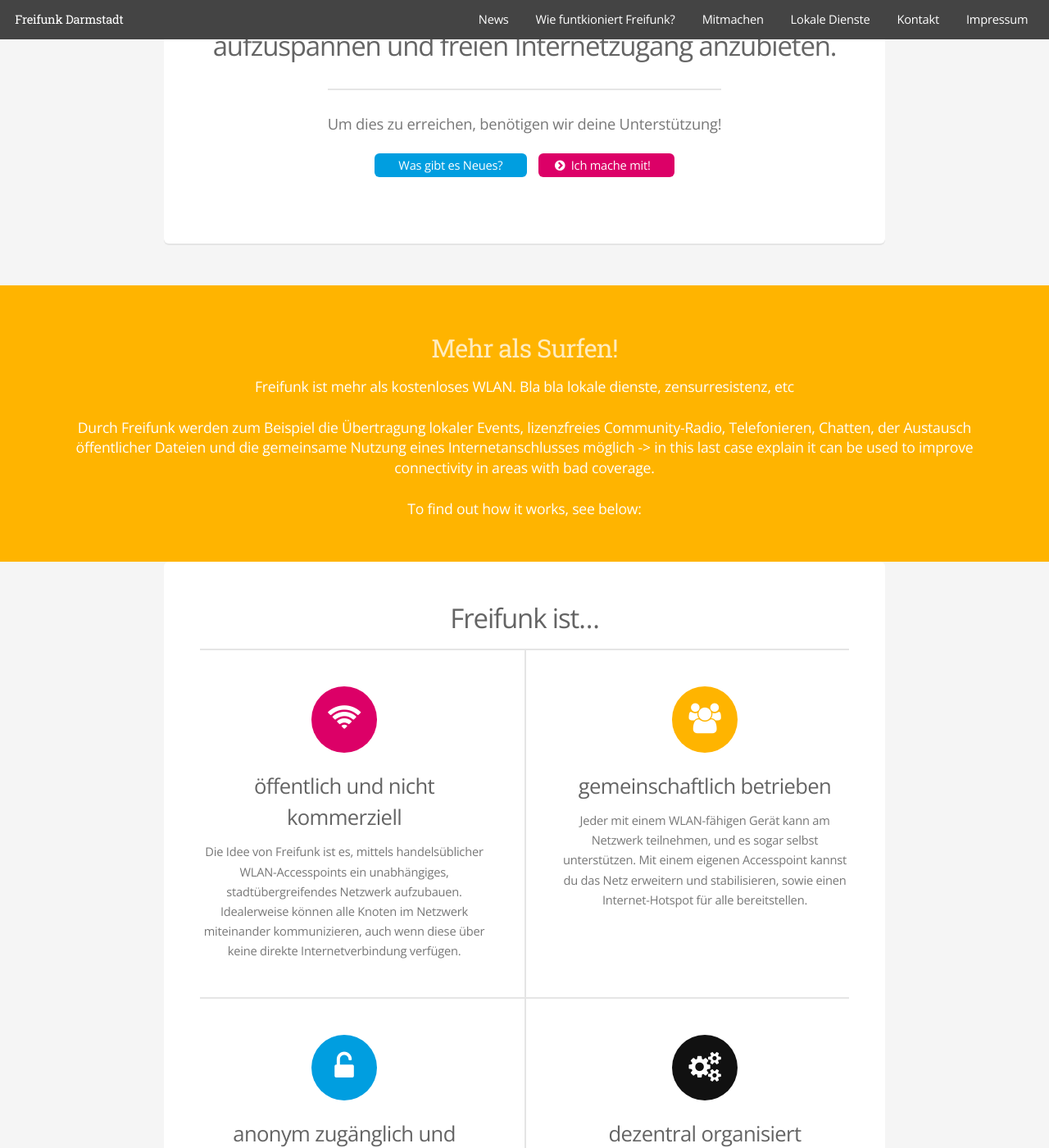
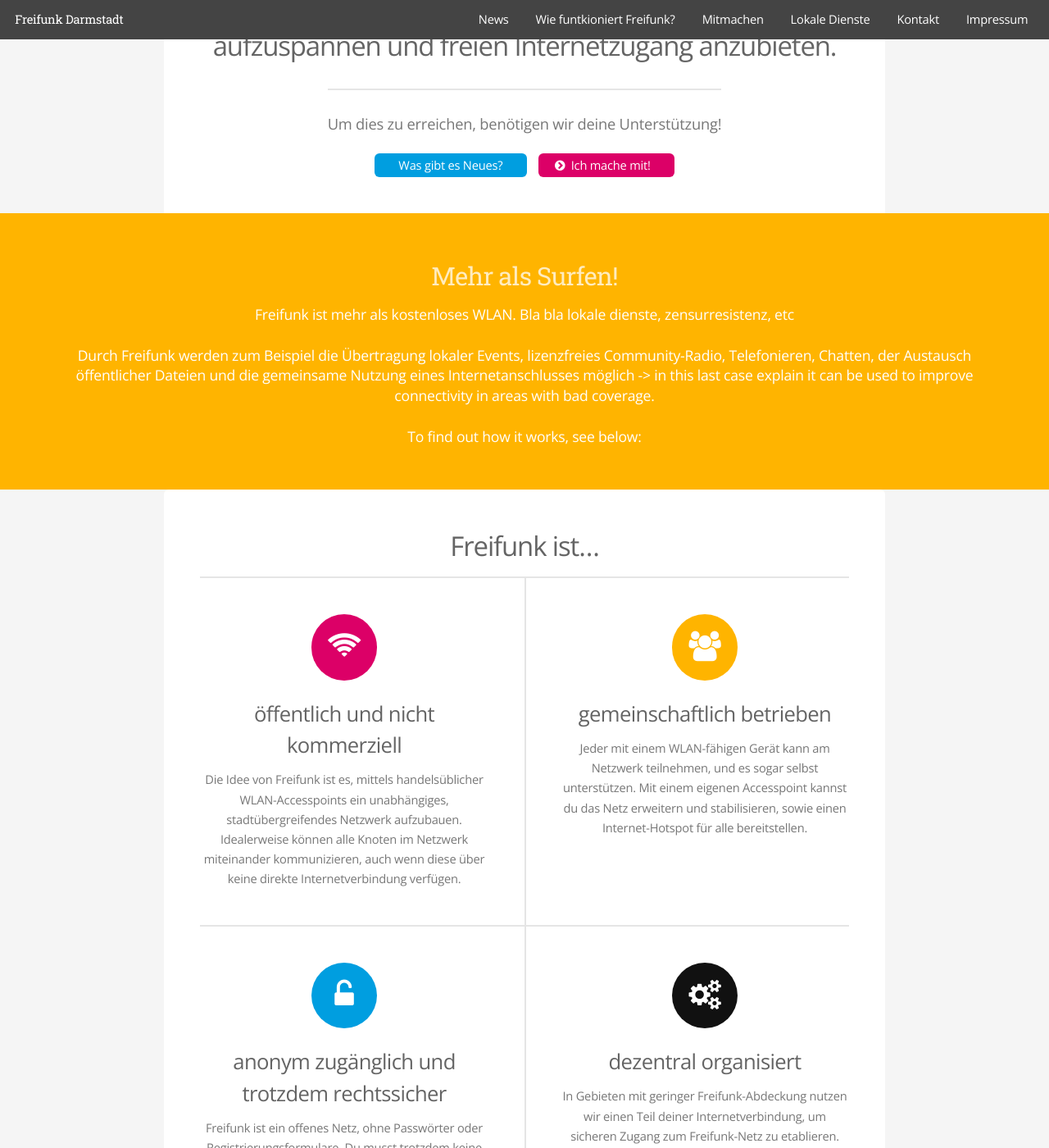
Before and after one commit to mdrenger/darmstadt.freifunk.net, a Jekyll site: the page built from pages/index.html, in a window 1280 px wide and 1400 px high, scrolled down 492 px. Shown: the whole window at 82% size. Built offline with Jekyll 4.4.1, drawn with Linux system fonts in a browser that asks for light colours.

Commit message:
changed margin for the stripe box

```diff
--- a/css/style.scss
+++ b/css/style.scss
@@ -1319,7 +1319,7 @@
 	#stripe {
 		background: $color-accent3-bg;
 		color: #fff;
-		margin: -3em 0 0t 0;
+		margin: -5em 0 0 0;
 		padding: 3em 3em 3em 3em;
 		text-align: center;
 		font-size: 1.2em;
```
